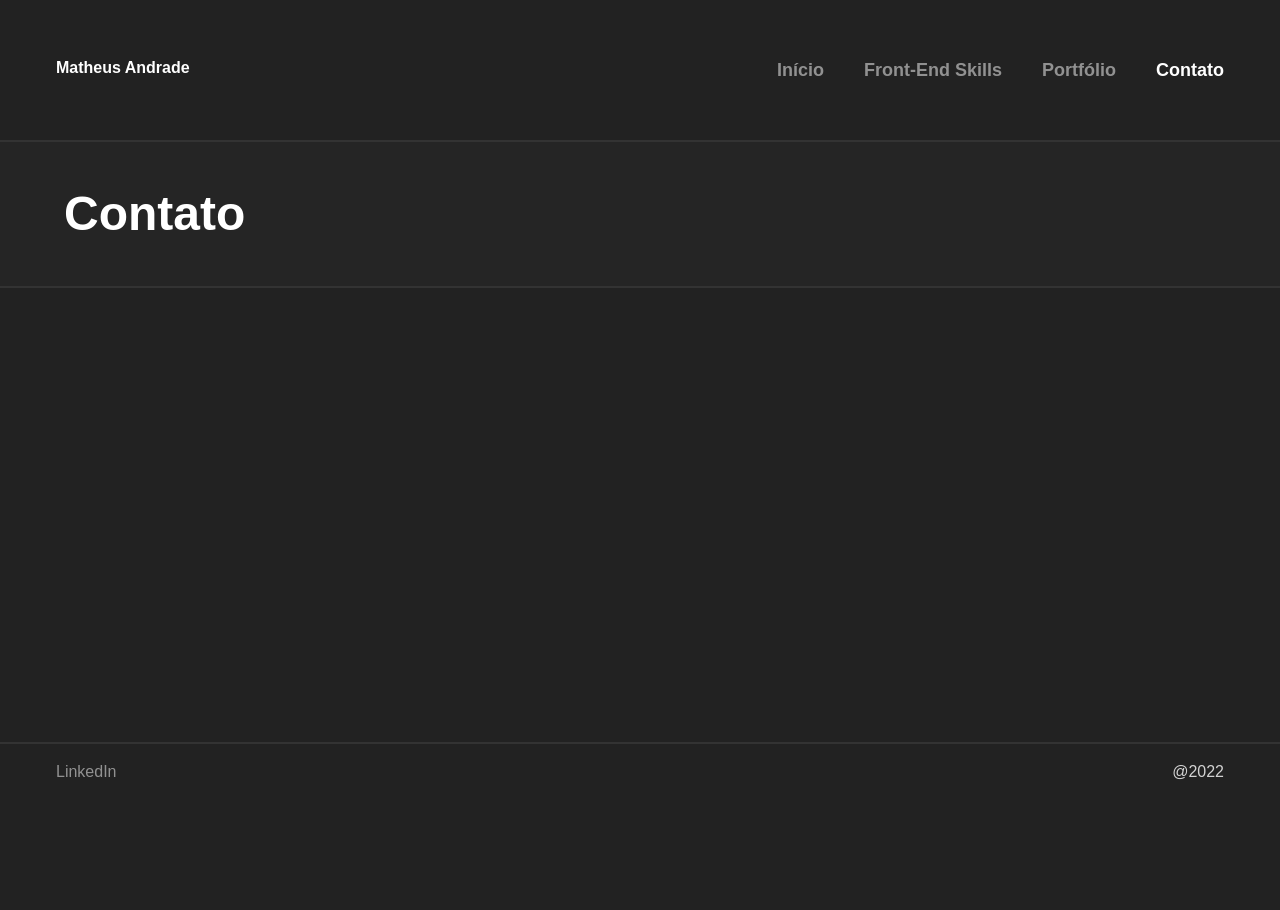
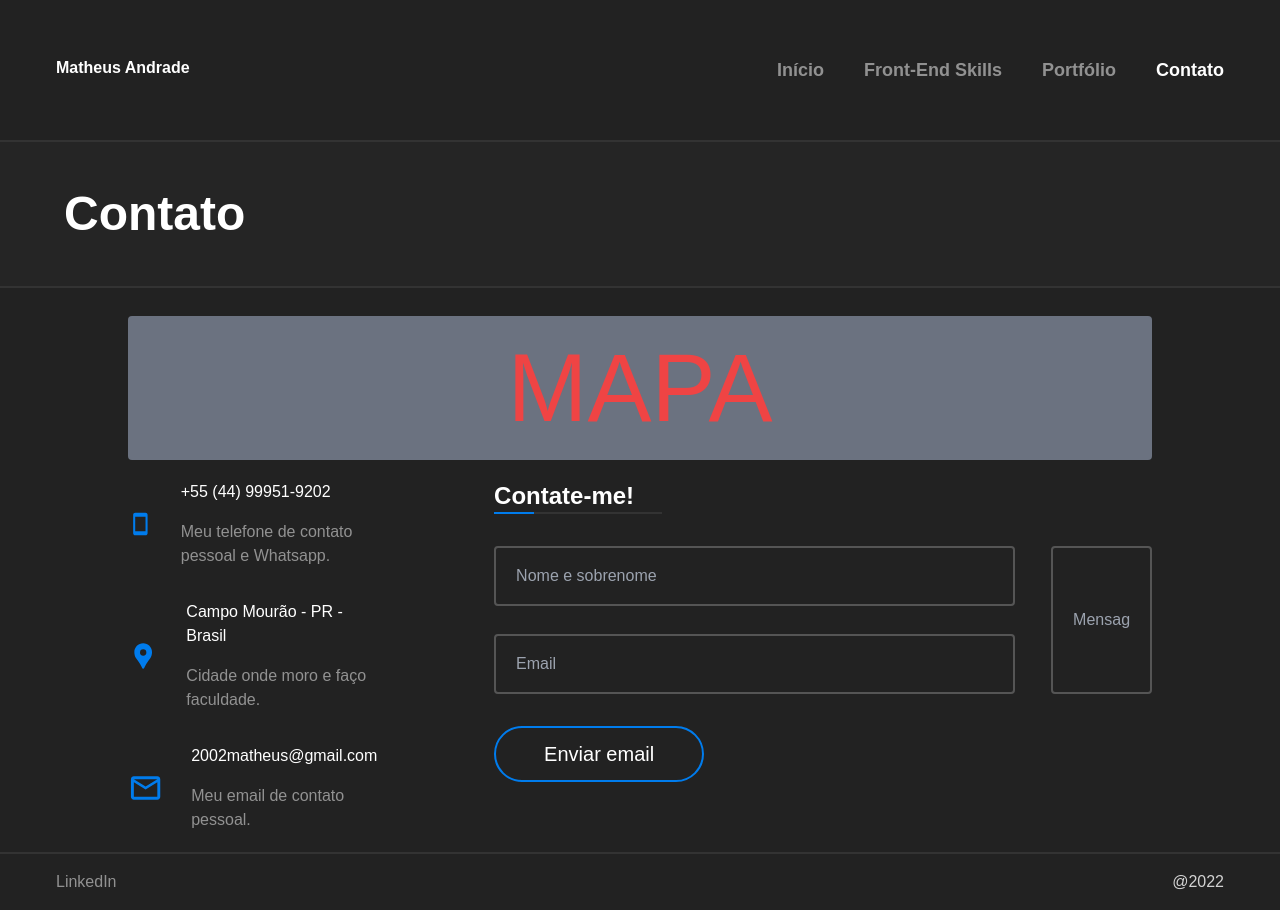
Before and after one commit to matheusa1/portfolio, a Next.js app: page /contact in a window 1280 px wide. Before the commit the page ends 800 px from the top, so only its background shows below. Built offline with nearby package versions, Linux system fonts and the light colour scheme.

Commit message:
initial commit

```diff
--- a/components/Button/index.tsx
+++ b/components/Button/index.tsx
@@ -1,6 +1,6 @@
-import { ReactElement } from 'react'
+import { HTMLAttributes, ReactElement } from 'react'
 
-interface ButtonProps extends React.HTMLAttributes<HTMLButtonElement> {
+interface ButtonProps extends HTMLAttributes<HTMLButtonElement> {
 	strokeColor: string
 }
 
@@ -8,7 +8,7 @@
 	const { strokeColor, children, ...rest } = props
 	return (
 		<button
-			className={`${strokeColor} rounded-full border-2 px-12 py-3 text-xl font-normal text-white lg:px-6 lg:py-2 lg:text-base`}
+			className={`${strokeColor} w-fit rounded-full border-2 px-12 py-3 text-xl font-normal text-white lg:px-6 lg:py-2 lg:text-base`}
 			{...rest}
 		>
 			{children}
--- /dev/null
+++ b/components/Input/index.tsx
@@ -0,0 +1,14 @@
+import { InputHTMLAttributes, ReactElement } from 'react'
+
+interface InputProps extends InputHTMLAttributes<HTMLInputElement> {
+	addClassName?: string
+}
+
+export const Input = ({ addClassName, ...rest }: InputProps): ReactElement => {
+	return (
+		<input
+			{...rest}
+			className={`${addClassName} rounded border-2 border-strokeInputColor bg-transparent py-4 px-5 text-white`}
+		/>
+	)
+}
--- a/components/SkillsText/index.tsx
+++ b/components/SkillsText/index.tsx
@@ -11,7 +11,7 @@
 
 	return (
 		<div className='flex flex-col gap-6'>
-			<div className='flex gap-7'>
+			<div className='flex items-center gap-7'>
 				{icon}
 				<div className='flex flex-col gap-4 text-white'>
 					<h1>{title}</h1>
--- a/pages/contact/index.tsx
+++ b/pages/contact/index.tsx
@@ -1,10 +1,91 @@
 import { ReactElement } from 'react'
+import {
+	MdLocationPin,
+	MdOutlineMailOutline,
+	MdSmartphone,
+} from 'react-icons/md'
+import { Button } from '../../components/Button'
+import { Input } from '../../components/Input'
+import { SkillsText } from '../../components/SkillsText'
+import { TextBottomLine } from '../../components/TextBottomLine'
 import { Title } from '../../components/Title'
 
 const Contact = (): ReactElement => {
+	const iconsClassNames = 'h-10 w-10 text-bluePrimary'
+
+	const onSubmit = (e: React.FormEvent<HTMLFormElement>) => {
+		e.preventDefault()
+		const form = e.target as HTMLFormElement
+		const data = new FormData(form)
+		const name = data.get('name')
+		const email = data.get('email')
+		const message = data.get('message')
+		console.log({ name, email, message })
+	}
+
 	return (
 		<div className='h-full w-full'>
 			<Title>Contato</Title>
+			<div className='mt-7 flex flex-col px-32'>
+				{/* MAP */}
+				<div className='flex h-36 w-full items-center justify-center rounded bg-gray-500 text-8xl text-red-500'>
+					MAPA
+				</div>
+				{/* MAP */}
+				<div className='flex gap-28 py-5'>
+					<div className='flex flex-col gap-8'>
+						<SkillsText
+							title={'+55 (44) 99951-9202'}
+							text={'Meu telefone de contato pessoal e Whatsapp.'}
+							icon={<MdSmartphone className={iconsClassNames} />}
+						/>
+						<SkillsText
+							title={'Campo Mourão - PR - Brasil'}
+							text={'Cidade onde moro e faço faculdade.'}
+							icon={<MdLocationPin className={iconsClassNames} />}
+						/>
+						<SkillsText
+							title={'2002matheus@gmail.com'}
+							text={'Meu email de contato pessoal.'}
+							icon={<MdOutlineMailOutline className={iconsClassNames} />}
+						/>
+					</div>
+					<form
+						className='flex w-full flex-col gap-8'
+						onSubmit={onSubmit}
+					>
+						<TextBottomLine>Contate-me!</TextBottomLine>
+						<div className='flex w-full gap-9'>
+							<div className='flex flex-col gap-7'>
+								<Input
+									placeholder={'Nome e sobrenome'}
+									type='text'
+									addClassName='w-[521px]'
+									name='name'
+								/>
+								<Input
+									placeholder={'Email'}
+									type='text'
+									addClassName='w-[521px]'
+									name='email'
+								/>
+							</div>
+							<Input
+								placeholder={'Mensagem'}
+								type='textarea'
+								addClassName='w-full'
+								name='message'
+							/>
+						</div>
+						<Button
+							strokeColor={'border-bluePrimary'}
+							typeof='submit'
+						>
+							Enviar email
+						</Button>
+					</form>
+				</div>
+			</div>
 		</div>
 	)
 }
--- a/tailwind.config.js
+++ b/tailwind.config.js
@@ -38,6 +38,7 @@
 				bluePrimary: '#007CED',
 				bgColor: '#222222',
 				strokeBgColor: '#333333',
+				strokeInputColor: '#555555',
 				bgTitle: '#252525',
 			},
 		},
```
